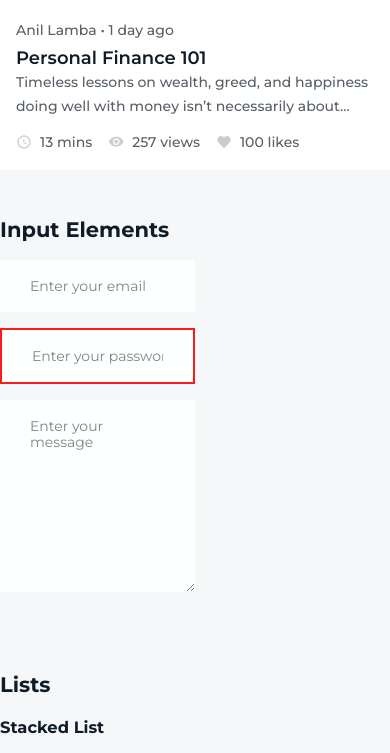
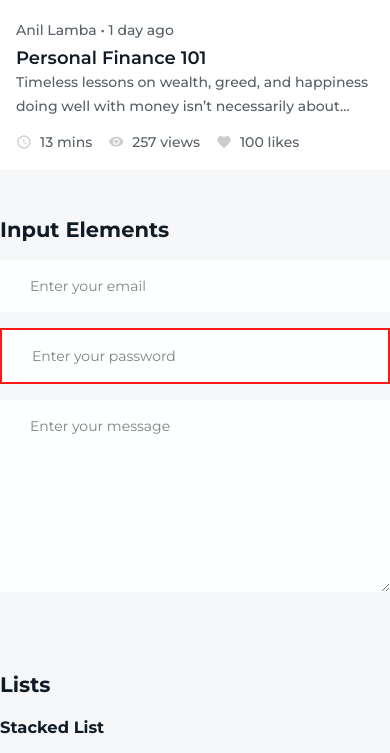
Before and after one commit to desaihetav/cssHD, a plain HTML site: page index.html in a window 390 px wide. Shown: the part 3565-4318 px from the top of the page. Drawn offline with Linux system fonts and the light colour scheme.

Commit message:
minor fix

```diff
--- a/styles/index.scss
+++ b/styles/index.scss
@@ -604,6 +604,9 @@ textarea {
     padding: 1.125rem 1.875rem;
     margin-top: 0.5rem;
     width: 50%;
+    @media screen and (max-width: 640px) {
+      width: 100%;
+    }
   }
 
   &-error {
```
Also changed, not shown: styles/index.css, 1 other file.
